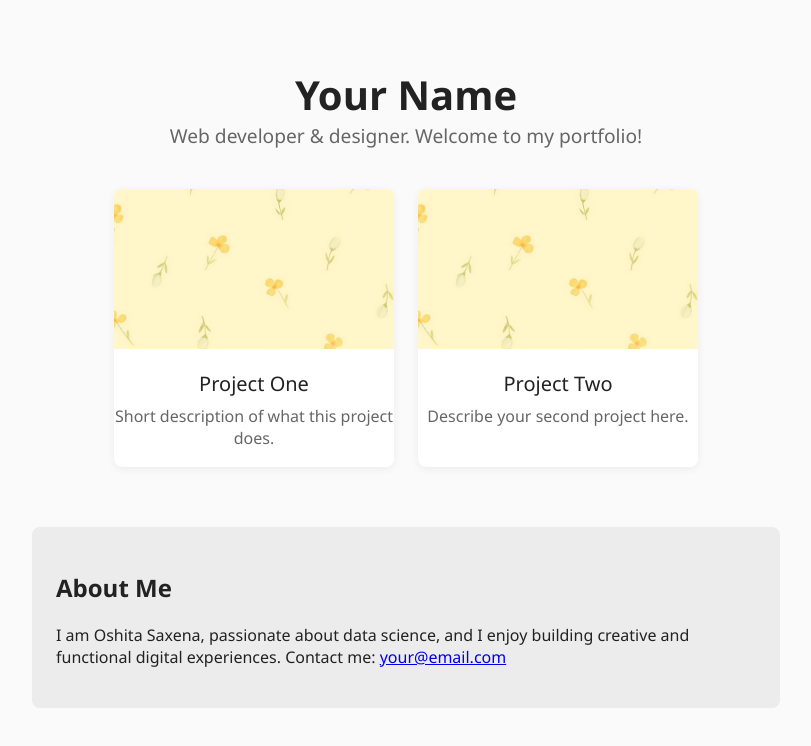
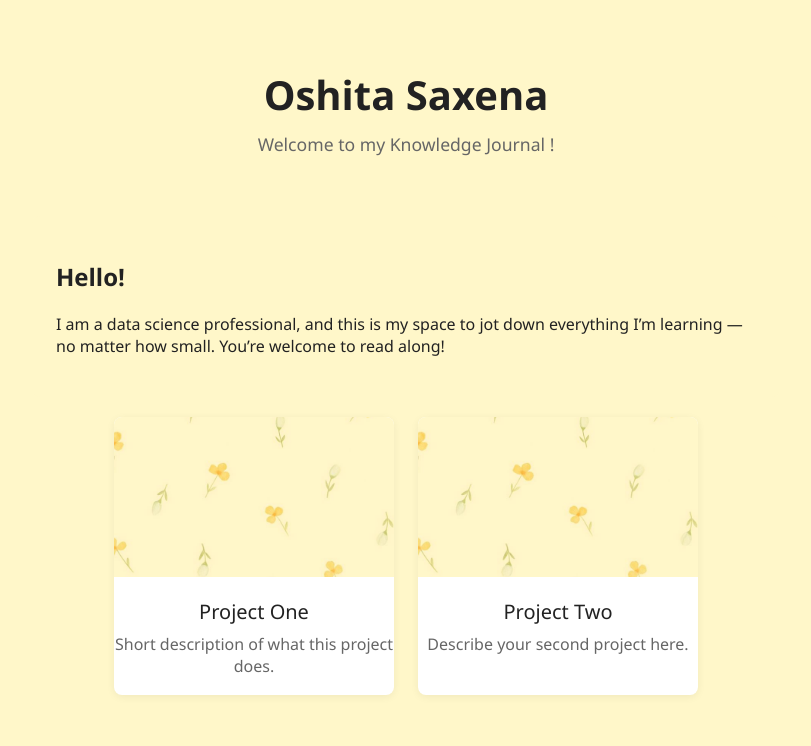
Before and after one commit to oshita30/oshita30.github.io, a plain HTML site: page index.html in a window 1280 px wide. Shown: the whole page, without its empty margins (234-1045 px from the left). Drawn offline with Linux system fonts and the light colour scheme.

Commit message:
added name and introduction

```diff
--- a/index.html
+++ b/index.html
@@ -2,21 +2,21 @@
 <html lang="en">
 <head>
   <meta charset="UTF-8">
-  <title>Your Name – Portfolio</title>
+  <title>Oshita Saxena</title>
   <meta name="viewport" content="width=device-width, initial-scale=1.0">
   <style>
-    body { font-family: 'Segoe UI', Arial, sans-serif; margin: 0; background: #fafafa; color: #222; }
+    body { font-family: 'Segoe UI', Arial, sans-serif; margin: 0; background: #fff7c9; color: #222; }
     .container { max-width: 900px; margin: 0 auto; padding: 40px 20px; }
     .header { text-align: center; margin-bottom: 40px; }
-    h1 { font-size: 2.5em; margin-bottom: 0; }
-    .intro { font-size: 1.2em; color: #666; }
+    h1 { font-size: 2.5em; margin-bottom: 10px; }
+    .intro { font-size: 1.1em; color: #666; }
     .gallery { display: flex; flex-wrap: wrap; gap: 24px; justify-content: center; }
     .project { background: #fff; border-radius: 8px; box-shadow: 0 2px 8px rgba(0,0,0,0.06); width: 280px; text-align: center; text-decoration: none; color: inherit; transition: box-shadow 0.2s; }
     .project:hover { box-shadow: 0 4px 14px rgba(0,0,0,0.12); }
     .project-img { width: 100%; height: 160px; object-fit: cover; border-top-left-radius: 8px; border-top-right-radius: 8px; }
     .project-title { font-size: 1.25em; margin: 16px 0 8px 0; }
     .project-desc { color: #666; font-size: 1em; margin-bottom: 18px; min-height: 40px;}
-    .about { margin-top: 60px; padding: 24px; background: #ececec; border-radius: 8px; max-width: 700px; margin-left: auto; margin-right: auto;}
+    .about { margin-top: 60px; padding: 24px; background: #fff7c9; border-radius: 8px; max-width: 700px; margin-left: auto; margin-right: auto; margin-bottom: 20px;}
     @media (max-width: 600px) {
       .gallery { flex-direction: column; align-items: center;}
       .project { width: 95%; }
@@ -26,9 +26,14 @@
 <body>
   <div class="container">
     <div class="header">
-      <h1>Your Name</h1>
-      <div class="intro">Web developer & designer. Welcome to my portfolio!</div>
+      <h1>Oshita Saxena</h1>
+      <div class="intro">Welcome to my Knowledge Journal !</div>
     </div>
+      <div class="about">
+        <h2>Hello!</h2>
+        <p>I am a data science professional, and this is my space to jot down everything I’m learning — no matter how small. You’re welcome to read along!</p>
+      </div>
+
     <div class="gallery">
       <a class="project" href="https://github.com/your-github/project1" target="_blank">
         <img class="project-img" src="img/bckgrnd.jpeg" alt="Project 1">
@@ -42,10 +47,6 @@
       </a>
       <!-- Add more projects by copying <a class="project">...</a> blocks -->
     </div>
-    <div class="about">
-      <h2>About Me</h2>
-      <p>I am Oshita Saxena, passionate about data science, and I enjoy building creative and functional digital experiences. Contact me: <a href="mailto:your@email.com">your@email.com</a></p>
-    </div>
   </div>
 </body>
 </html>
```
Also changed, not shown: 1 other file.
